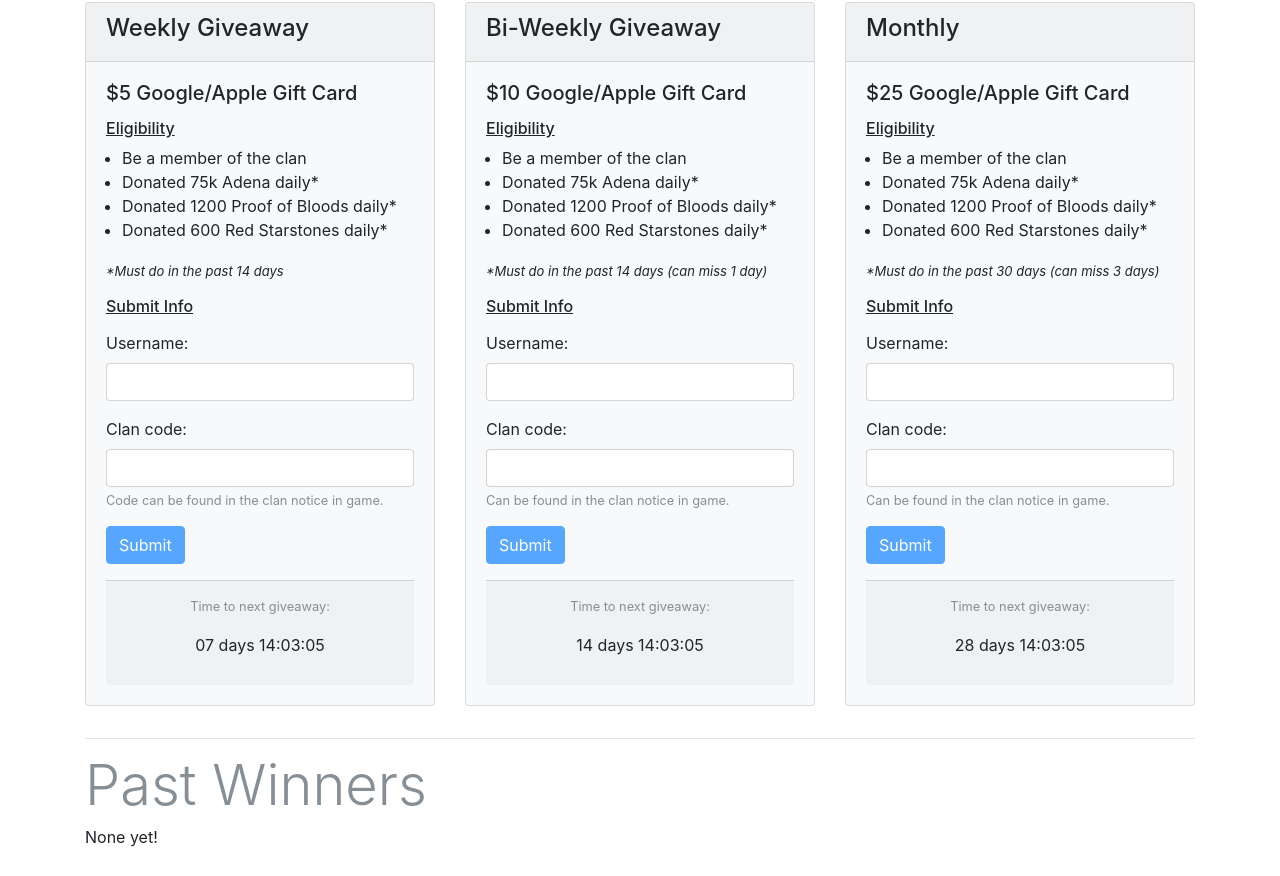
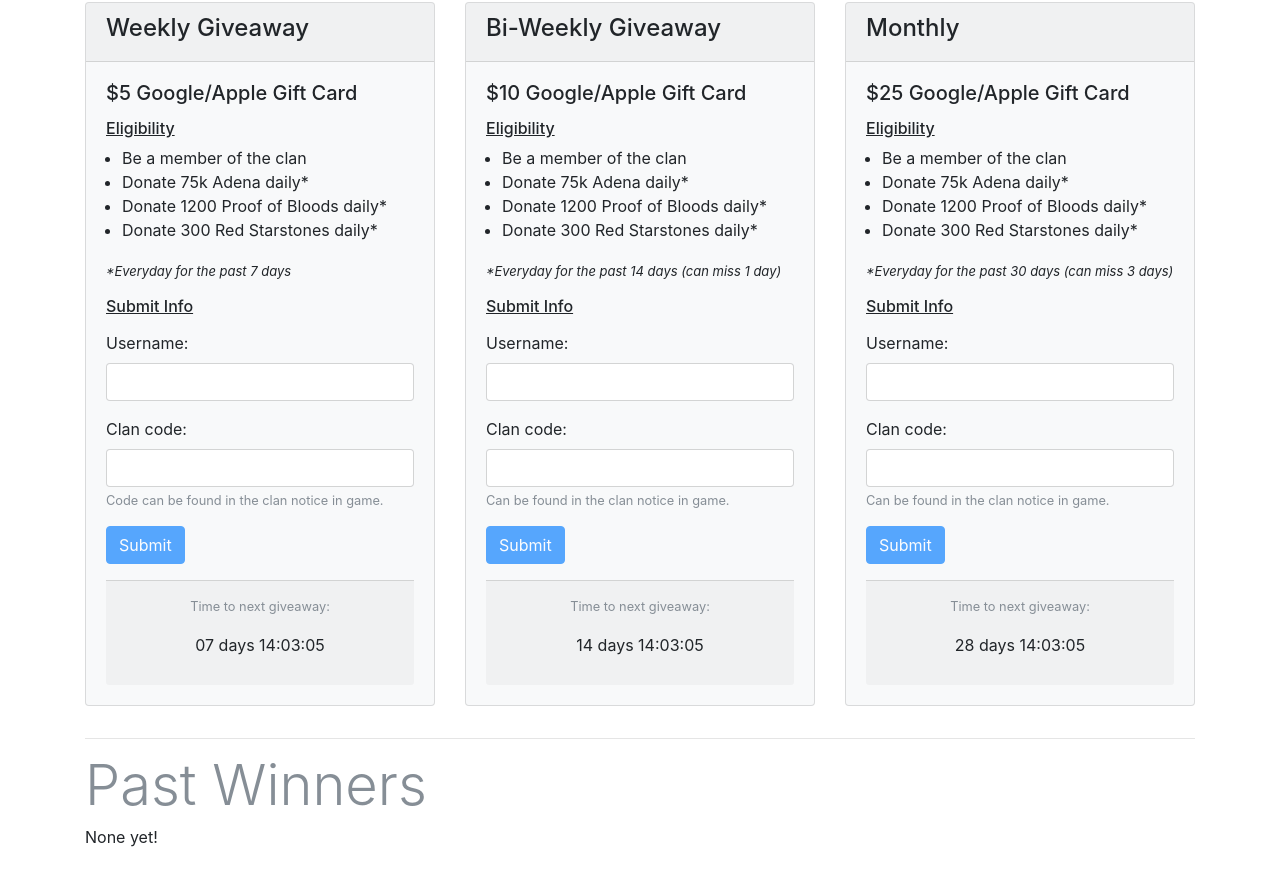
Before and after one commit to walletwarriors/walletwarriors.github.io, a plain HTML site: page index.html in a window 1280 px wide. Shown: the part 970-1846 px from the top of the page. Drawn offline with nearby package versions, Linux system fonts and the light colour scheme.

Commit message:
Minor text changes

```diff
--- a/index.html
+++ b/index.html
@@ -66,11 +66,11 @@
 					<u><h6>Eligibility</h6></u>
 					<ul>
 					<li>Be a member of the clan
-					<li>Donated 75k Adena daily*
-					<li>Donated 1200 Proof of Bloods daily*
-					<li>Donated 600 Red Starstones daily*
+					<li>Donate 75k Adena daily*
+					<li>Donate 1200 Proof of Bloods daily*
+					<li>Donate 300 Red Starstones daily*
 					</ul>
-					<i><font size="2em">*Must do in the past 14 days</font></i>
+					<i><font size="2em">*Everyday for the past 7 days</font></i>
 				</p>
 				<u><h6>Submit Info</h6></u>
 				<p>
@@ -104,11 +104,11 @@
 					<u><h6>Eligibility</h6></u>
 					<ul>
 					<li>Be a member of the clan
-					<li>Donated 75k Adena daily*
-					<li>Donated 1200 Proof of Bloods daily*
-					<li>Donated 600 Red Starstones daily*
+					<li>Donate 75k Adena daily*
+					<li>Donate 1200 Proof of Bloods daily*
+					<li>Donate 300 Red Starstones daily*
 					</ul>
-					<i><font size="2em">*Must do in the past 14 days (can miss 1 day)</font></i>
+					<i><font size="2em">*Everyday for the past 14 days (can miss 1 day)</font></i>
 				</p>
 				<u><h6>Submit Info</h6></u>
 				<p>
@@ -142,11 +142,11 @@
 					<u><h6>Eligibility</h6></u>
 					<ul>
 					<li>Be a member of the clan
-					<li>Donated 75k Adena daily*
-					<li>Donated 1200 Proof of Bloods daily*
-					<li>Donated 600 Red Starstones daily*
+					<li>Donate 75k Adena daily*
+					<li>Donate 1200 Proof of Bloods daily*
+					<li>Donate 300 Red Starstones daily*
 					</ul>
-					<i><font size="2em">*Must do in the past 30 days (can miss 3 days)</font></i>
+					<i><font size="2em">*Everyday for the past 30 days (can miss 3 days)</font></i>
 				</p>
 				<u><h6>Submit Info</h6></u>
 				<p>
```
